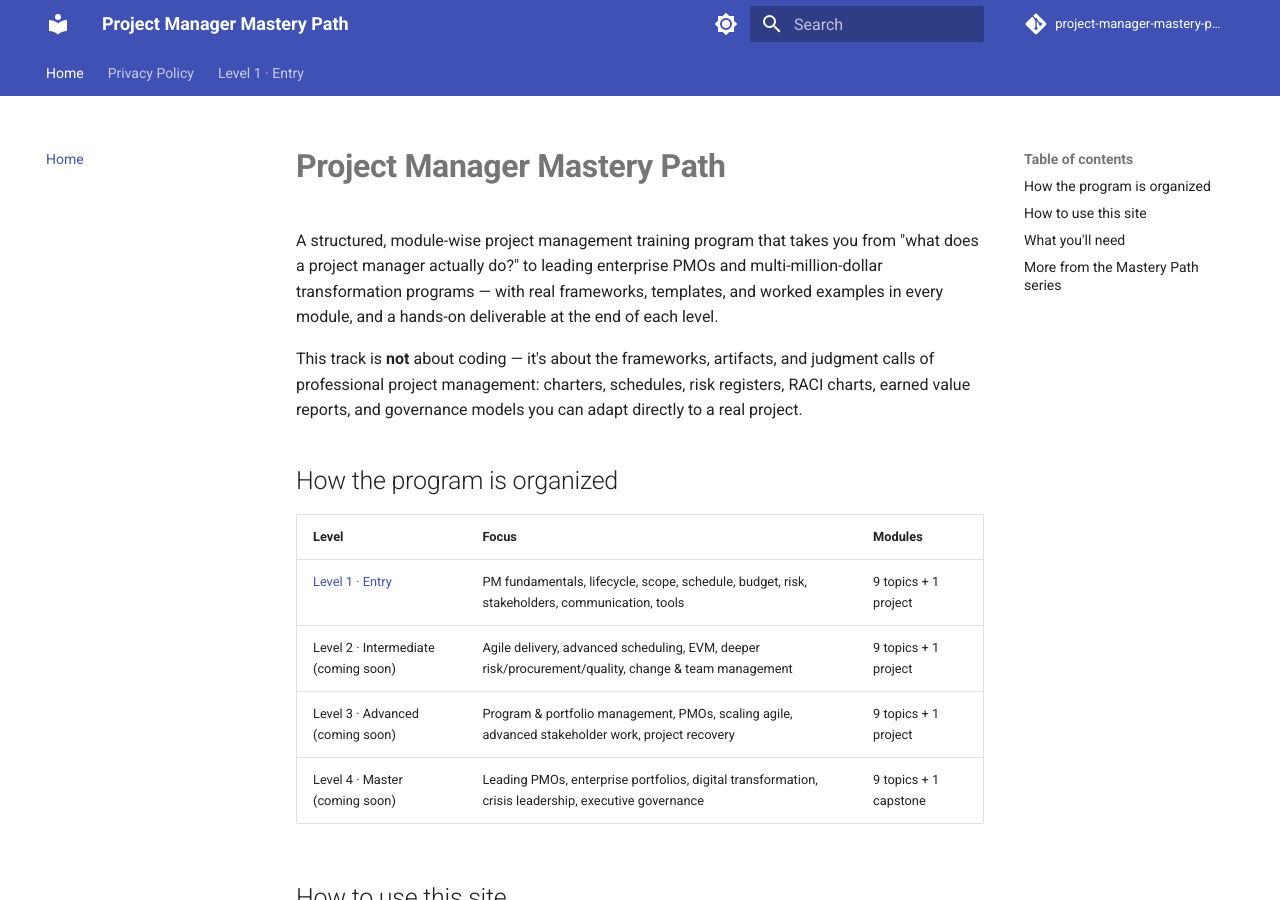
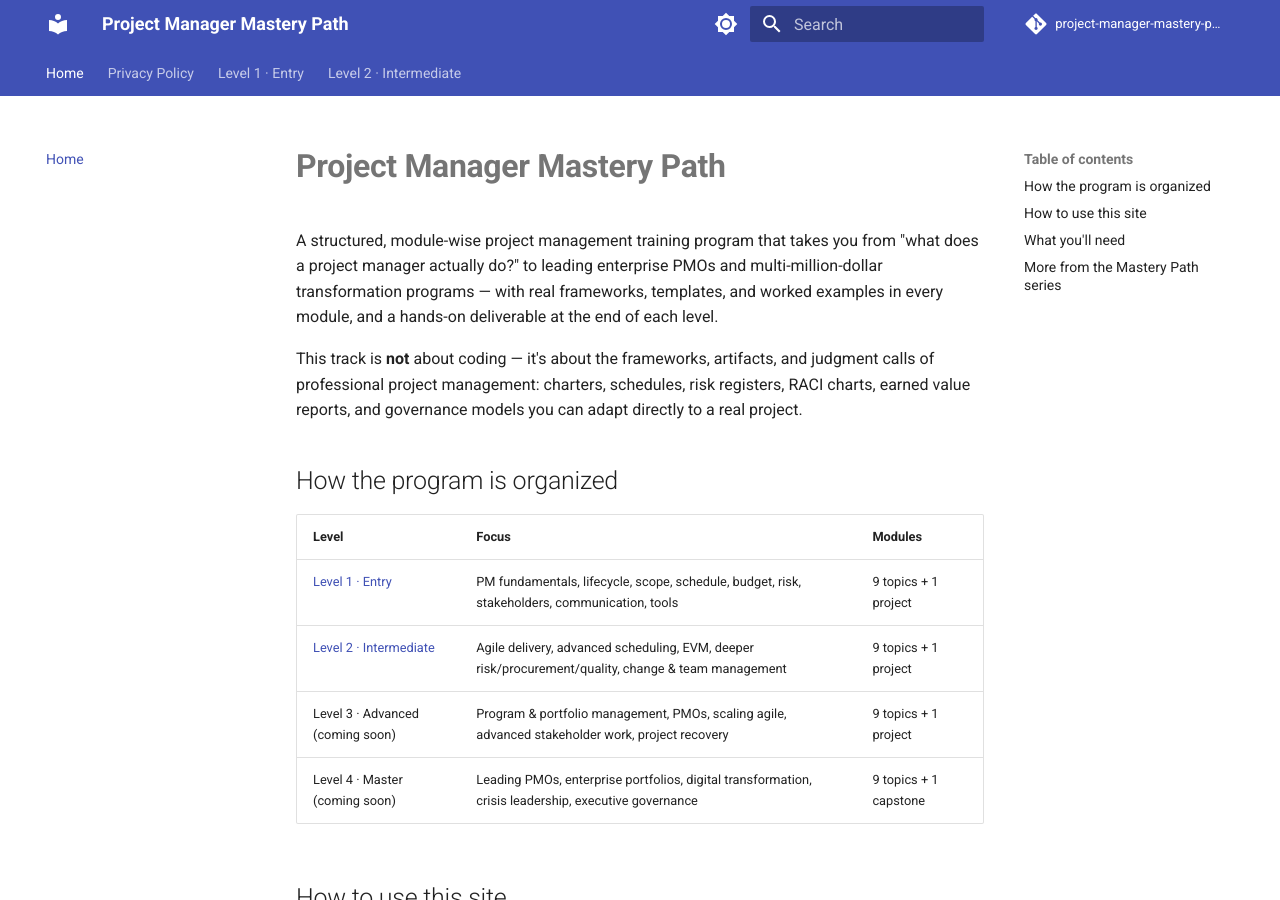
Before and after one commit to SIGILIPELLI/project-manager-mastery-path, an MkDocs documentation site: the page built from docs/index.md, in a window 1280 px wide and 900 px high. Built offline with MkDocs 1.6.1 and Material for MkDocs 9.7.7, drawn with Linux system fonts in a browser that asks for light colours; comment, search, counter and statistics services are not loaded; part of the change alters nothing that is shown.

Commit message:
Restore finished level(s) to nav/sitemap/homepage
Real content is now written for this level; lifting the interim
AdSense thin-content exclusion put in place while it was still stubs.

Co-Authored-By: Claude Opus 5 <noreply@anthropic.com>

```diff
--- a/docs/index.md
+++ b/docs/index.md
@@ -21,7 +21,7 @@ can adapt directly to a real project.
 | Level | Focus | Modules |
 |-------|-------|---------|
 | [Level 1 · Entry](level-1/index.md) | PM fundamentals, lifecycle, scope, schedule, budget, risk, stakeholders, communication, tools | 9 topics + 1 project |
-| Level 2 · Intermediate (coming soon) | Agile delivery, advanced scheduling, EVM, deeper risk/procurement/quality, change & team management | 9 topics + 1 project |
+| [Level 2 · Intermediate](level-2/index.md) | Agile delivery, advanced scheduling, EVM, deeper risk/procurement/quality, change & team management | 9 topics + 1 project |
 | Level 3 · Advanced (coming soon) | Program & portfolio management, PMOs, scaling agile, advanced stakeholder work, project recovery | 9 topics + 1 project |
 | Level 4 · Master (coming soon) | Leading PMOs, enterprise portfolios, digital transformation, crisis leadership, executive governance | 9 topics + 1 capstone |
 
--- a/mkdocs.yml
+++ b/mkdocs.yml
@@ -61,8 +61,19 @@ nav:
       - "08 · Communication Plans": level-1/08-communication-plans.md
       - "09 · Tools Overview (Jira, MS Project, Asana)": level-1/09-tools-overview.md
       - "10 · Project — Full Charter & Schedule": level-1/10-project-charter-schedule.md
+  - "Level 2 · Intermediate":
+      - Overview: level-2/index.md
+      - "01 · Agile Project Management": level-2/01-agile-project-management.md
+      - "02 · Advanced Scheduling": level-2/02-advanced-scheduling.md
+      - "03 · Earned Value Management Basics": level-2/03-earned-value-management.md
+      - "04 · Risk Management Deep Dive": level-2/04-risk-management-deep-dive.md
+      - "05 · Procurement Basics": level-2/05-procurement-basics.md
+      - "06 · Quality Management Basics": level-2/06-quality-management-basics.md
+      - "07 · Change Management for Projects": level-2/07-change-management.md
+      - "08 · Team Management & Conflict Resolution": level-2/08-team-management-conflict.md
+      - "09 · Reporting & Dashboards": level-2/09-reporting-dashboards.md
+      - "10 · Project — Agile Plan with Sprint Schedule": level-2/10-project-agile-sprint-plan.md
 # --- auto-pruned stub levels (see AdSense low-value-content fix) ---
 exclude_docs: |
-  level-2/*.md
   level-3/*.md
   level-4/*.md
```
